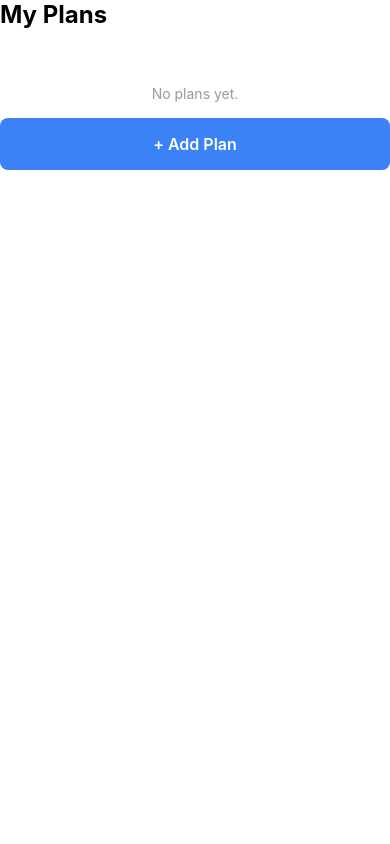
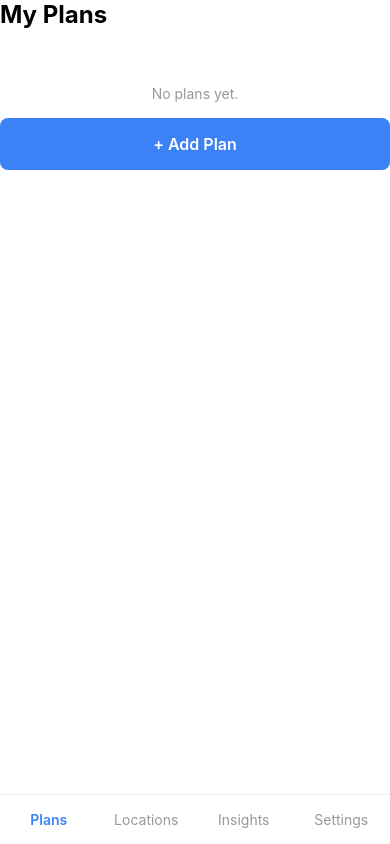
Before and after one commit to paulsachse-fs/PlanCast, a React Native app: screen / in a window 390 px wide. Built offline with nearby package versions, Linux system fonts and the light colour scheme.

Commit message:
Added Tab Bar and Main Screens

```diff
--- a/App.tsx
+++ b/App.tsx
@@ -30,6 +30,7 @@ export default function App() {
   const [screen, setScreen] = useState<'list' | 'new' | 'details'>('list');
   const [plans, setPlans] = useState<Plan[]>([]);
   const [selectedPlan, setSelectedPlan] = useState<Plan | null>(null);
+  const [tab, setTab] = useState<'Plans' | 'Locations' | 'Insights' | 'Settings'>('Plans');
 
   useEffect(() => {
     loadPlans();
@@ -60,13 +61,31 @@ export default function App() {
     setScreen('details');
   };
 
-  if (screen === 'new') {
-    return <NewPlan onSave={addPlan} onBack={() => setScreen('list')} />;
+  if (tab === 'Plans') {
+    if (screen === 'new') {
+      return <NewPlan onSave={addPlan} onBack={() => setScreen('list')} />;
+    }
+    if (screen === 'details' && selectedPlan) {
+      return <PlanDetails plan={selectedPlan} onBack={() => setScreen('list')} onDelete={deletePlan} />;
+    }
   }
-  if (screen === 'details' && selectedPlan) {
-    return <PlanDetails plan={selectedPlan} onBack={() => setScreen('list')} onDelete={deletePlan} />;
-  }
-  return <PlansList plans={plans} onAdd={() => setScreen('new')} onSelect={openDetails} />;
+
+  return (
+    <SafeAreaView style={styles.container}>
+      {tab === 'Plans' && <PlansList plans={plans} onAdd={() => setScreen('new')} onSelect={openDetails} />}
+      {tab === 'Locations' && <View style={{ flex: 1 }}><Text style={styles.title}>Locations</Text></View>}
+      {tab === 'Insights' && <View style={{ flex: 1 }}><Text style={styles.title}>Insights</Text></View>}
+      {tab === 'Settings' && <View style={{ flex: 1 }}><Text style={styles.title}>Settings</Text></View>}
+
+      <View style={styles.tabBar}>
+        {(['Plans', 'Locations', 'Insights', 'Settings'] as const).map(t => (
+          <TouchableOpacity key={t} style={styles.tabItem} onPress={() => { setTab(t); setScreen('list'); }}>
+            <Text style={tab === t ? styles.tabActive : styles.tabText}>{t}</Text>
+          </TouchableOpacity>
+        ))}
+      </View>
+    </SafeAreaView>
+  );
 }
 
 // Plans List Screen
@@ -76,7 +95,7 @@ function PlansList({ plans, onAdd, onSelect }: {
   onSelect: (plan: Plan) => void;
 }) {
   return (
-    <SafeAreaView style={styles.container}>
+    <View style={{ flex: 1 }}>
       <Text style={styles.title}>My Plans</Text>
       {plans.length === 0 ? (
         <Text style={styles.empty}>No plans yet.</Text>
@@ -95,7 +114,7 @@ function PlansList({ plans, onAdd, onSelect }: {
       <TouchableOpacity style={styles.btn} onPress={onAdd}>
         <Text style={styles.btnText}>+ Add Plan</Text>
       </TouchableOpacity>
-    </SafeAreaView>
+    </View>
   );
 }
 
@@ -297,4 +316,8 @@ const styles = StyleSheet.create({
   score: { fontSize: 48, fontWeight: 'bold' },
   guidance: { color: '#fff', padding: 12, borderRadius: 8, textAlign: 'center', fontWeight: '600', fontSize: 18, overflow: 'hidden' },
   error: { color: '#ef4444' },
+  tabBar: { flexDirection: 'row', borderTopWidth: 1, borderColor: '#eee', paddingVertical: 8 },
+  tabItem: { flex: 1, alignItems: 'center', paddingVertical: 8 },
+  tabText: { color: '#999' },
+  tabActive: { color: '#3b82f6', fontWeight: '600' },
 });
```
